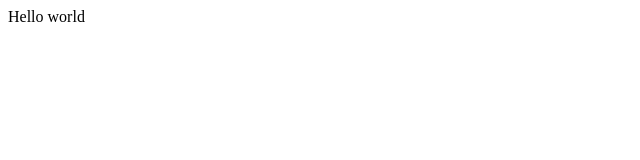
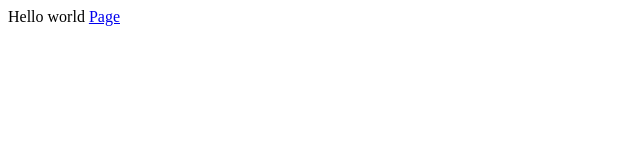
Before and after one commit to kadarbasha/kadarbasha.github.io, a plain HTML site: page index.html in a window 1280 px wide. Shown: the full height of the page, 0-640 px from the left. Drawn offline with Linux system fonts and the light colour scheme.

Commit message:
Update index.html

```diff
--- a/index.html
+++ b/index.html
@@ -1 +1,2 @@
 Hello world
+<a href="/pages.html">Page</a>
```
